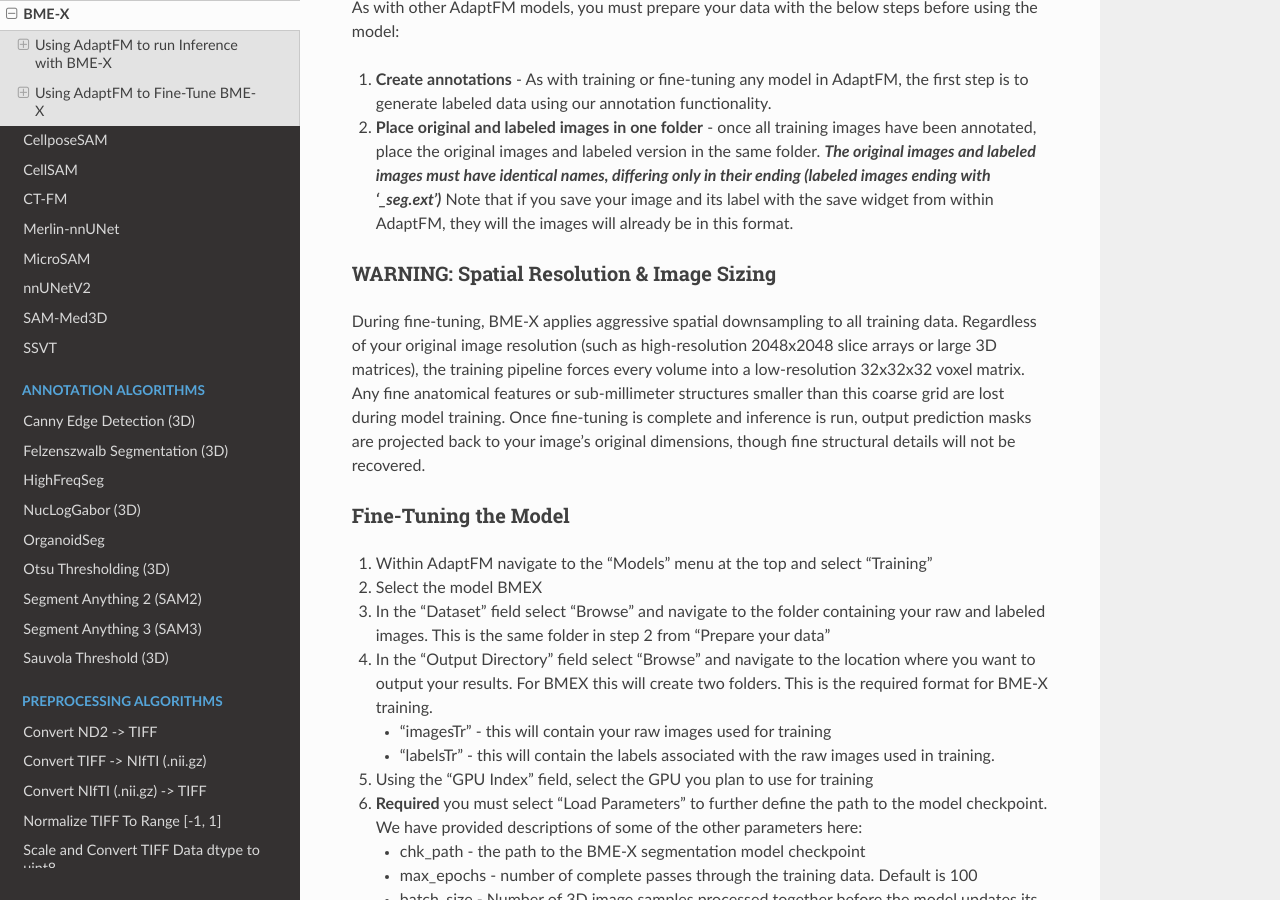
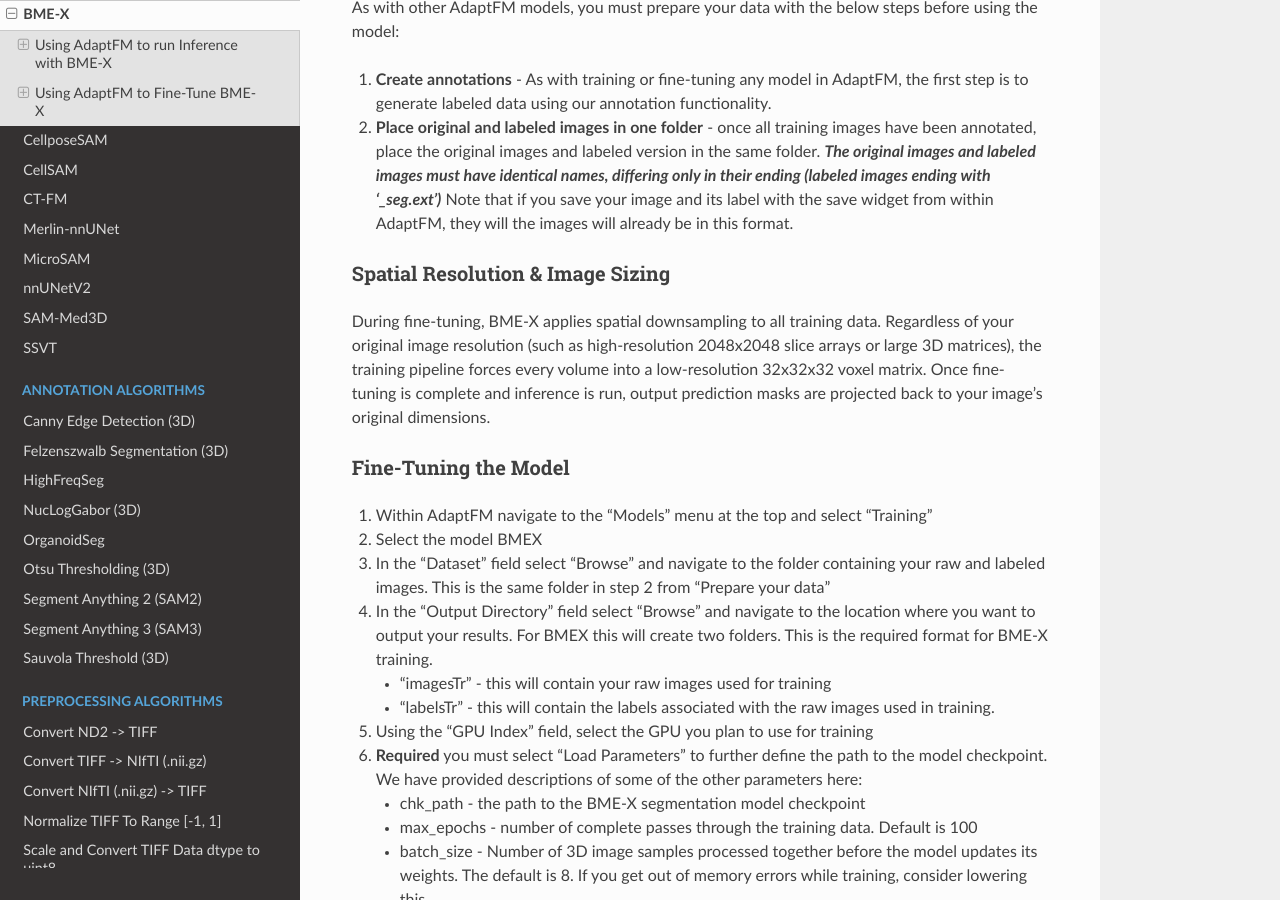
Before and after one commit to Zhao-Lab-UW-DHO/AdaptFM, a Sphinx documentation site: the page built from docs/using-segmentation-models/bmex.md, in a window 1280 px wide and 900 px high, scrolled down 1708 px. Built offline with Sphinx 7.4.7 and the Read the Docs theme 3.1.0, drawn with Linux system fonts in a browser that asks for light colours.

Commit message:
small doc changes

```diff
--- a/docs/using-segmentation-models/bmex.md
+++ b/docs/using-segmentation-models/bmex.md
@@ -57,9 +57,9 @@ As with other AdaptFM models, you must prepare your data with the below steps be
 1. **Create annotations** - As with training or fine-tuning any model in AdaptFM, the first step is to generate labeled data using our annotation functionality.
 2. **Place original and labeled images in one folder** - once all training images have been annotated, place the original images and labeled version in the same folder. ***The original images and labeled images must have identical names, differing only in their ending (labeled images ending with '_seg.ext')*** Note that if you save your image and its label with the save widget from within AdaptFM, they will the images will already be in this format.
 
-### WARNING: Spatial Resolution & Image Sizing
+### Spatial Resolution & Image Sizing
 
-During fine-tuning, BME-X applies aggressive spatial downsampling to all training data. Regardless of your original image resolution (such as high-resolution 2048x2048 slice arrays or large 3D matrices), the training pipeline forces every volume into a low-resolution 32x32x32 voxel matrix. Any fine anatomical features or sub-millimeter structures smaller than this coarse grid are lost during model training. Once fine-tuning is complete and inference is run, output prediction masks are projected back to your image's original dimensions, though fine structural details will not be recovered.
+During fine-tuning, BME-X applies spatial downsampling to all training data. Regardless of your original image resolution (such as high-resolution 2048x2048 slice arrays or large 3D matrices), the training pipeline forces every volume into a low-resolution 32x32x32 voxel matrix. Once fine-tuning is complete and inference is run, output prediction masks are projected back to your image's original dimensions.
 
 ### Fine-Tuning the Model
 
```
